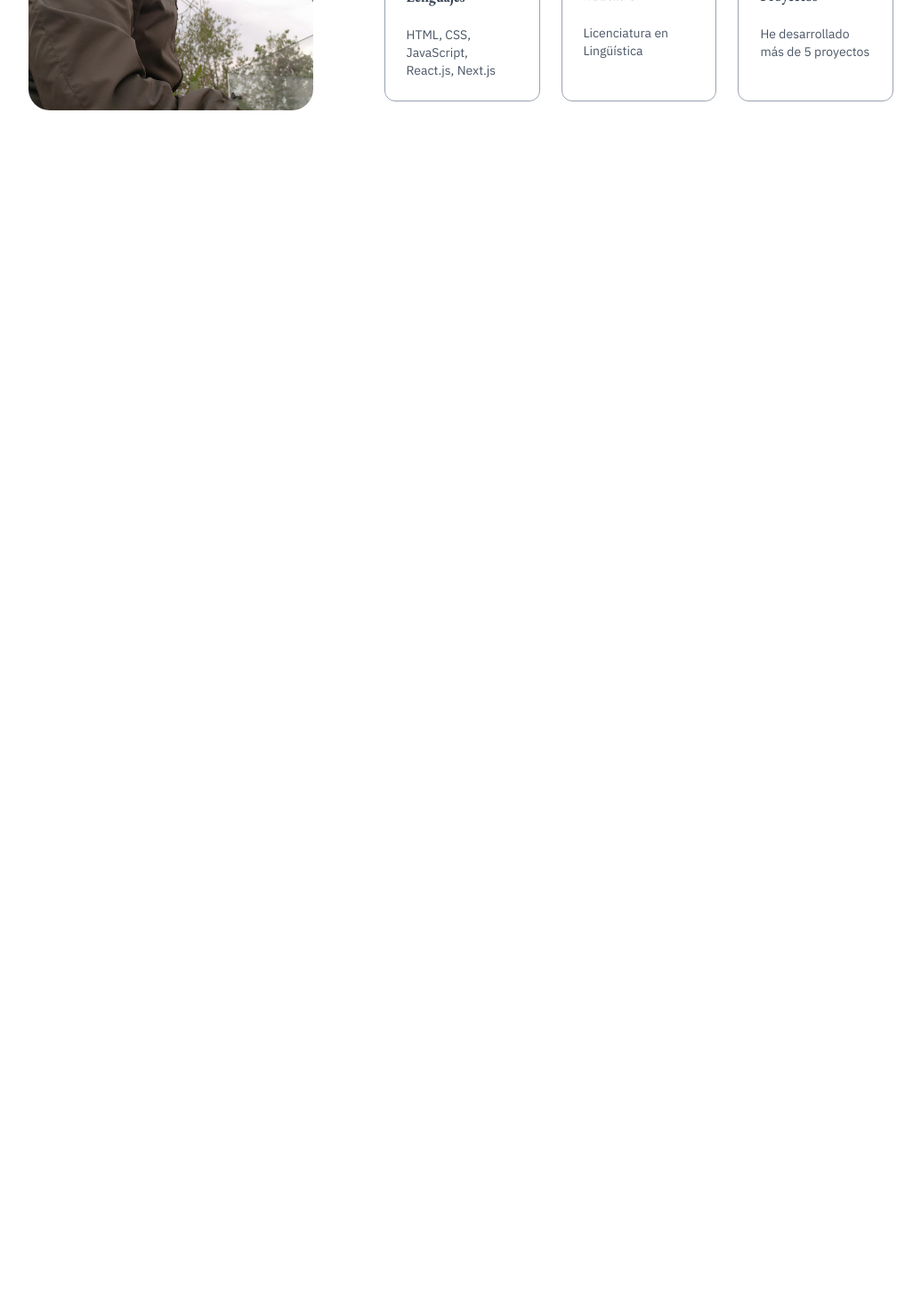
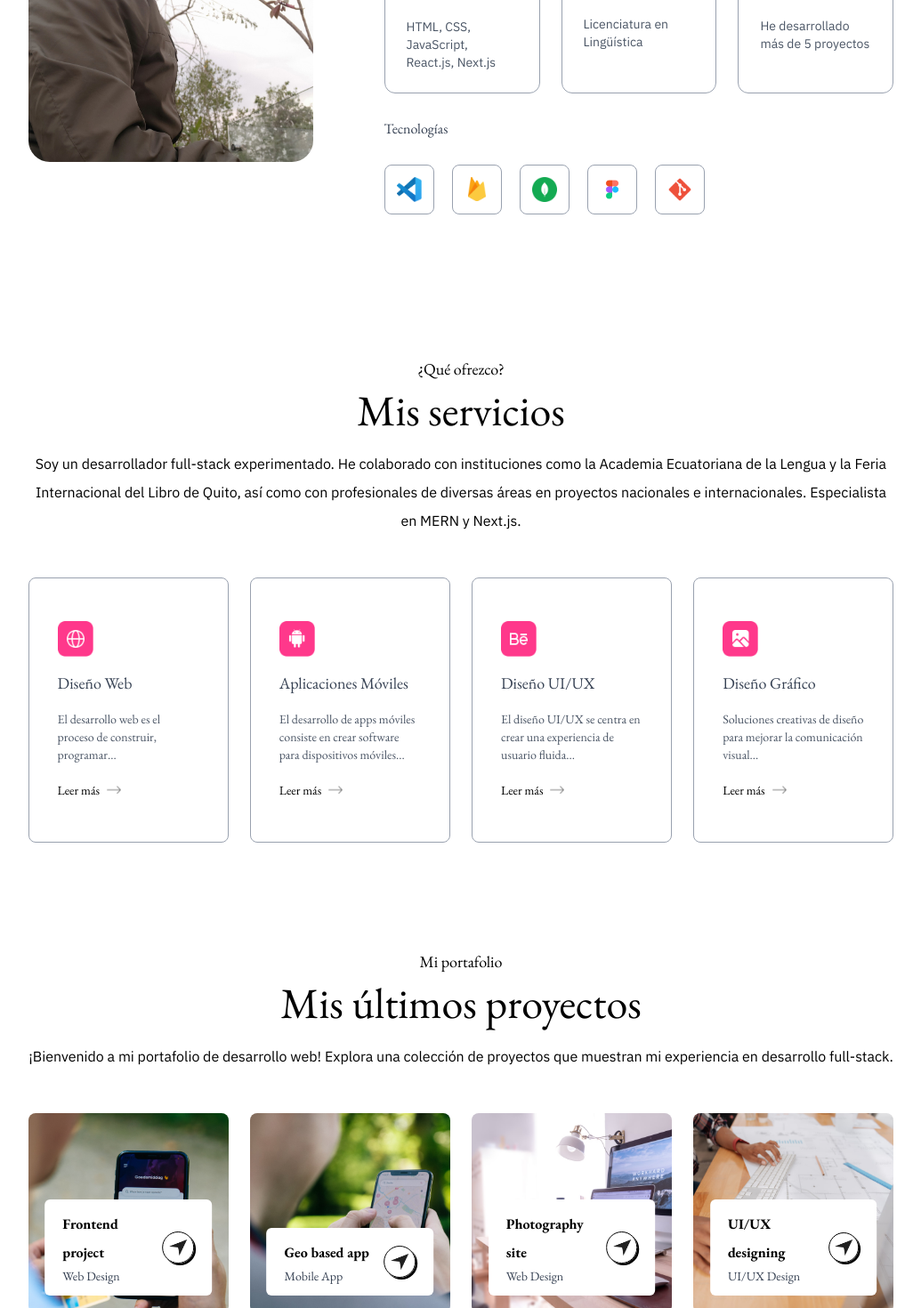
Before and after one commit to omarbramirez/omarbramirez-v3, a Next.js app: page /1 in a window 1280 px wide. Shown: the part 1280-2750 px from the top of the page at 89% size, without its empty margins (122-1157 px from the left). Before the commit the page ends 1524 px from the top, so only its background shows below. Built offline with nearby package versions, Linux system fonts and the light colour scheme.

Commit message:
Update about, work, services and contact sections

```diff
--- a/messages/es.json
+++ b/messages/es.json
@@ -1,9 +1,6 @@
 {
-    "HomePage": {
-        "greeting": "Holi crayoli"
-    },
     "Navbar": {
-        "home": "",
+        "home": "Inicio",
         "aboutMe": "Sobre mí",
         "services": "Servicios",
         "work": "Mi trabajo",
@@ -18,8 +15,8 @@
         "cv": "/cv-esp.pdf"
     },
     "About": {
-        "introduction": "Introducción",
-        "aboutMe": "Sobre mí",
+        "title": "Introducción",
+        "subtitle": "Sobre mí",
         "description": "Soy un desarrollador full-stack experimentado. He colaborado con instituciones como la Academia Ecuatoriana de la Lengua y la Feria Internacional del Libro de Quito, así como con profesionales de diversas áreas en proyectos nacionales e internacionales. Especialista en MERN y Next.js.",
         "languages": {
             "title": "Lenguajes",
@@ -32,6 +29,40 @@
         "projects": {
             "title": "Proyectos",
             "desc": "He desarrollado más de 5 proyectos"
-        }
+        },
+        "technologies": "Tecnologías"
+    },
+    "Services": {
+        "title": "¿Qué ofrezco?",
+        "subtitle": "Mis servicios",
+        "description": "Soy un desarrollador full-stack experimentado. He colaborado con instituciones como la Academia Ecuatoriana de la Lengua y la Feria Internacional del Libro de Quito, así como con profesionales de diversas áreas en proyectos nacionales e internacionales. Especialista en MERN y Next.js.",
+        "web": {
+            "title": "Diseño Web",
+            "description": "El desarrollo web es el proceso de construir, programar..."
+        },
+        "mobile": {
+            "title": "Aplicaciones Móviles",
+            "description": "El desarrollo de apps móviles consiste en crear software para dispositivos móviles..."
+        },
+        "uiux": {
+            "title": "Diseño UI/UX",
+            "description": "El diseño UI/UX se centra en crear una experiencia de usuario fluida..."
+        },
+        "graphics": {
+            "title": "Diseño Gráfico",
+            "description": "Soluciones creativas de diseño para mejorar la comunicación visual..."
+        },
+        "read_more": "Leer más"
+    },
+    "Work": {
+        "title": "Mi portafolio",
+        "subtitle": "Mis últimos proyectos",
+        "description": "¡Bienvenido a mi portafolio de desarrollo web! Explora una colección de proyectos que muestran mi experiencia en desarrollo full-stack.",
+        "show_more": "Mostrar más"
+    },
+    "Contact": {
+        "title": "Contáctame",
+        "subtitle": "Pregunte con confianza",
+        "description": "¡Bienvenido a mi portafolio de desarrollo web! Explora una colección de proyectos que muestran mi experiencia en desarrollo full-stack."
     }
 }
--- a/src/app/[locale]/page.tsx
+++ b/src/app/[locale]/page.tsx
@@ -1,18 +1,21 @@
 'use client'
-
-import { useTranslations } from "next-intl";
 import Navbar from "../components/Navbar";
 import Header from "../components/Header";
 import About from "../components/About";
+import Services from "../components/Services";
+import Work from "../components/Work";
+import Contact from "../components/Contact";
 
 export default function Home() {
-  const t = useTranslations('HomePage');
 
   return (
     <div>
     <Navbar/>
     <Header />
     <About/>
+    <Services/>
+    <Work/>
+    <Contact />
     </div>
   );
 }
--- a/src/app/assets/assets.js
+++ b/src/app/assets/assets.js
@@ -100,11 +100,12 @@ export const workData = [
 ]
 
 export const serviceData = [
-    { icon: assets.web_icon, title: 'Web design', description: 'Web development is the process of building, programming...', link: '' },
-    { icon: assets.mobile_icon, title: 'Mobile app', description: 'Mobile app development involves creating software for mobile devices...', link: '' },
-    { icon: assets.ui_icon, title: 'UI/UX design', description: 'UI/UX design focuses on creating a seamless user experience...', link: '' },
-    { icon: assets.graphics_icon, title: 'Graphics design', description: 'Creative design solutions to enhance visual communication...', link: '' },
-]
+  { icon: assets.web_icon, iconDark: assets.web_icon_dark, titleKey: "web.title", descriptionKey: "web.description", link: '' },
+  { icon: assets.mobile_icon, iconDark: assets.mobile_icon_dark, titleKey: "mobile.title", descriptionKey: "mobile.description", link: '' },
+  { icon: assets.ui_icon, iconDark: assets.ui_icon_dark, titleKey: "uiux.title", descriptionKey: "uiux.description", link: '' },
+  { icon: assets.graphics_icon, iconDark: assets.graphics_icon_dark, titleKey: "graphics.title", descriptionKey: "graphics.description", link: '' }
+];
+
 
 export const infoList = [
   { icon: assets.code_icon, iconDark: assets.code_icon_dark, titleKey: "languages.title", descriptionKey: "languages.desc" },
--- a/src/app/components/About.tsx
+++ b/src/app/components/About.tsx
@@ -1,17 +1,17 @@
 import React from 'react'
 import { useTranslations } from 'next-intl'
-import {assets, infoList} from '@/src/app/assets/assets'
+import { assets, infoList, toolsData } from '@/src/app/assets/assets'
 import Image from 'next/image'
 
 const About = () => {
   const t = useTranslations('About')
   return (
-    <div id='about' className='w-full px-[12%] py-10 scroll-mt-20'>
-      <h4 className='text-center mb-2 text-lg font-EB_Garamond'>{t('introduction')}</h4>
-      <h2 className='text-center text-5xl font-EB_Garamond'>{t('aboutMe')}</h2>
+    <div id='aboutMe' className='w-full px-[12%] py-10 scroll-mt-20'>
+      <h4 className='text-center mb-2 text-lg font-EB_Garamond'>{t('title')}</h4>
+      <h2 className='text-center text-5xl font-EB_Garamond'>{t('subtitle')}</h2>
       <div className='flex w-full flex-col lg:flex-row items-center gap-20 my-20'>
         <div className='w-64 sm:w-80 rounded-3xl max-w-none'>
-            <Image src={assets.user_image} alt='user' className='w-full rounded-3xl'/>
+          <Image src={assets.user_image} alt='user' className='w-full rounded-3xl' />
         </div>
         <div className='flex-1'>
           <p className='mb-10 max-w-2xl font-IBM_Plex_Sans'>
@@ -19,13 +19,23 @@ const About = () => {
           </p>
 
           <ul className='grid grid-cols-1 sm:grid-cols-3 gap-6 max-w-2xl'>
-                {infoList.map(({icon, iconDark, titleKey, descriptionKey}, index) => (
-                    <li key={index} className='border-[0.5px] border-gray-400 rounded-xl p-6 cursor-pointer hover:bg-lightHover hover:-translate-y-1 duration-500 hover:shadow-lg hover:shadow-black'>
-                      <Image src={icon} alt={t(titleKey)} className='w-7 mt-3'/>
+            {infoList.map(({ icon, iconDark, titleKey, descriptionKey }, index) => (
+              <li key={index} className='border-[0.5px] border-gray-400 rounded-xl p-6 cursor-pointer hover:bg-lightHover hover:-translate-y-1 duration-500 hover:shadow-black'>
+                <Image src={icon} alt={t(titleKey)} className='w-7 mt-3' />
                 <h3 className='my-4 font-semibold text-gray-700 font-EB_Garamond'>{t(titleKey)}</h3>
                 <p className='text-gray-600 text-sm font-IBM_Plex_Sans'>{t(descriptionKey)}</p>
               </li>
             ))
+            }
+          </ul>
+          <h4 className='my-6 text-gray-700 font-EB_Garamond'>{t('technologies')}</h4>
+          <ul className='flex items-center gap-3 sm:gap-5'>
+            {toolsData.map((tool, index) => (
+              <li className='flex items-center justify-center w-12 sm:w-14 aspect-square border border-gray-400 rounded-lg cursor-pointer hover:-translate-y-1 duration-500' key={`tool-${index}`}>
+                <Image src={tool} alt='tool' className='w-5 sm:w-7'/>
+              </li>
+            ))
+
             }
           </ul>
         </div>
--- /dev/null
+++ b/src/app/components/Contact.tsx
@@ -0,0 +1,20 @@
+import React from 'react'
+import { useTranslations } from 'next-intl'
+import { assets } from '../assets/assets'
+import Image from 'next/image'
+
+const Contact = () => {
+    const t = useTranslations('Contact');
+
+  return (
+    <div id='contact' className='w-full px-[12%] py-10 scroll-mt-20'>
+            <h4 className='text-center mb-2 text-lg font-EB_Garamond'>{t('title')}</h4>
+            <h2 className='text-center text-5xl font-EB_Garamond'>{t('subtitle')}</h2>
+            <p className='text-center max-w-2x1 mx-auto mt-5 mb-12 font-IBM_Plex_Sans'>
+                {t('description')}
+            </p>
+    </div>
+  )
+}
+
+export default Contact
--- /dev/null
+++ b/src/app/components/Services.tsx
@@ -0,0 +1,39 @@
+import React from 'react'
+import { useTranslations } from 'next-intl'
+import { assets, serviceData } from '../assets/assets'
+import Image from 'next/image'
+
+const Services = () => {
+      const t = useTranslations('Services')
+    return (
+        <div id='services' className='w-full px-[12%] py-10 scroll-mt-20'>
+            <h4 className='text-center mb-2 text-lg font-EB_Garamond'>{t('title')}</h4>
+            <h2 className='text-center text-5xl font-EB_Garamond'>{t('subtitle')}</h2>
+            <p className='text-center max-w-2x1 mx-auto mt-5 mb-12 font-IBM_Plex_Sans'>
+                {t('description')}
+            </p>
+            <div className='grid grid-cols-(--grid-cols-auto) gap-6 my-10'>
+            {/* <div className='grid grid-cols-auto gap-6 my-10'> */}
+                {serviceData.map(({icon, titleKey, descriptionKey, link}, index)=>(
+                    <div key={index}
+                    className='border border-gray-400 rounded-lg px-8 py-12 hover:shadow-black cursor-pointer hover:bg-lightHover hover:-translate-y-1 duration-500'>
+                        <Image src={icon} alt='' className='w-10' />
+                        <h3 className='text-lg my-4 text-gray-700'>
+                            {t(titleKey)}
+                        </h3>
+                        <p className='text-sm text-gray-600 leading-5'>
+                            {t(descriptionKey)}
+                        </p>
+                        <a href={link} className='flex items-center gap-2 text-sm mt-5'>
+                            {t('read_more')} <Image alt='' src={assets.right_arrow} className='w-4'/>
+                        </a>
+                    </div>
+                ))
+
+                }
+            </div>
+        </div>
+    )
+}
+
+export default Services
--- /dev/null
+++ b/src/app/components/Work.tsx
@@ -0,0 +1,38 @@
+import React from 'react'
+import { useTranslations } from 'next-intl'
+import { assets, workData } from '../assets/assets'
+import Image from 'next/image'
+
+const Work = () => {
+    const t = useTranslations('Work')
+    return (
+        <div id='work' className='w-full px-[12%] py-10 scroll-mt-20'>
+            <h4 className='text-center mb-2 text-lg font-EB_Garamond'>{t('title')}</h4>
+            <h2 className='text-center text-5xl font-EB_Garamond'>{t('subtitle')}</h2>
+            <p className='text-center max-w-2x1 mx-auto mt-5 mb-12 font-IBM_Plex_Sans'>
+                {t('description')}
+            </p>
+            <div className='grid grid-cols-(--grid-cols-auto) gap-6 my-10'>
+                {workData.map((project, index) => (
+                    <div key={index} style={{ backgroundImage: `url(${project.bgImage})` }} className='aspect-square bg-no-repeat bg-cover bg-center rounded-lg relative cursor-pointer group'>
+                        <div className='bg-white w-10/12 rounded-md absolute bottom-5 left-1/2 -translate-x-1/2 py-3 px-5 flex items-center justify-between duration-500 group-hover:bottom-7'>
+                            <div>
+                                <h2 className='font-semibold'>{project.title}</h2>
+                                <p className='text-sm text-gray-700'>{project.description}</p>
+                            </div>
+                            <div className='border rounded-full border-black w-9 aspect-square flex items-center justify-center shadow-[2px_2px_0_#000] group-hover:bg-teal-300 transition'>
+                                <Image src={assets.send_icon} alt='send icon' className='w-5' />
+                            </div>
+                        </div>
+                    </div>
+                ))
+                }
+            </div>
+            <a href="" className='w-max flex items-center justify-center gap-2 text-gray-700 border-[0.5px] border-gray-700 rounded-full py-3 px-10 mx-auto my-20 hover:bg-lightHover duration-500'>
+                {t('show_more')} <Image src={assets.right_arrow_bold} alt='Right arrow'/>
+            </a>
+        </div>
+    )
+}
+
+export default Work
--- a/src/app/globals.css
+++ b/src/app/globals.css
@@ -6,4 +6,7 @@
   --color-darkTheme: #11001F;
   --font-IBM_Plex_Sans: "IBM Plex Sans", sans-serif;
   --font-EB_Garamond: "EB Garamond", serif;
+  --shadow-black: 4px 4px 0 #000;
+  --shadow-white: 4px 4px 0 #fff;
+  --grid-cols-auto: repeat(auto-fit, minmax(200px, 1fr));
 }
```
Also changed, not shown: src/app/components/Navbar.tsx (+24 -4 lines), 1 other file (tests, documents, lock files or other folders). Lines whose indentation alone changed are shown as unchanged.
